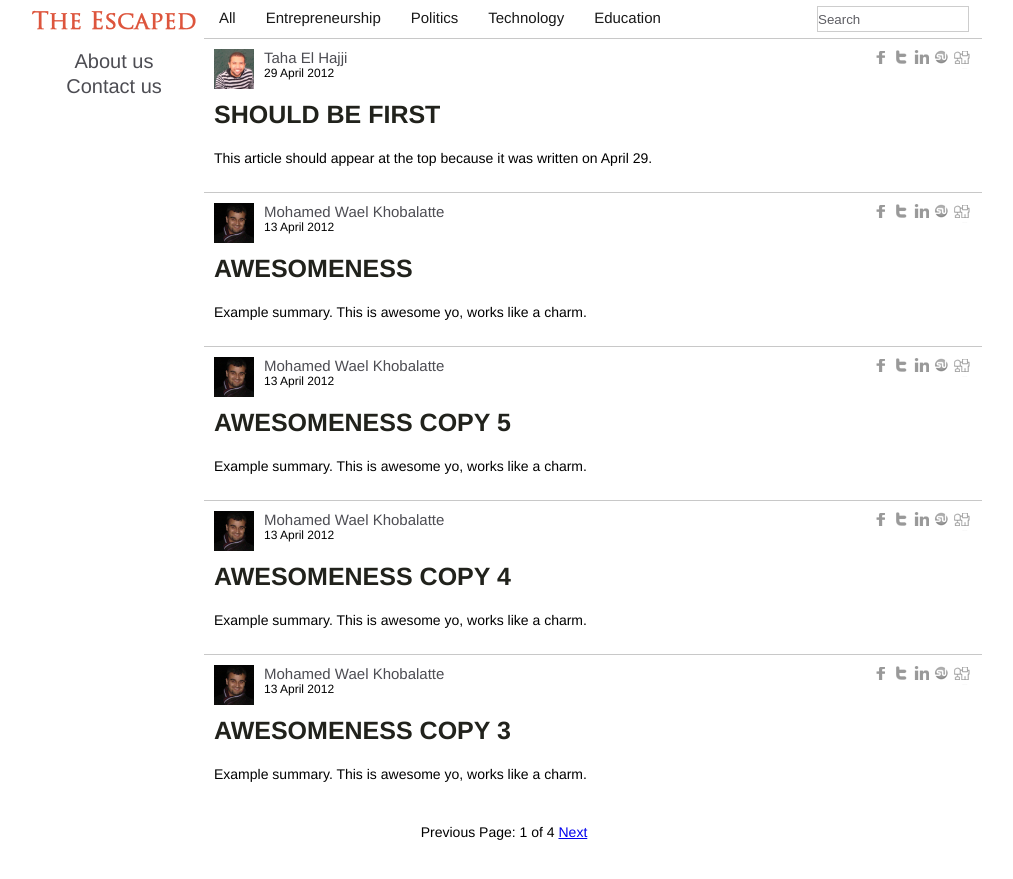
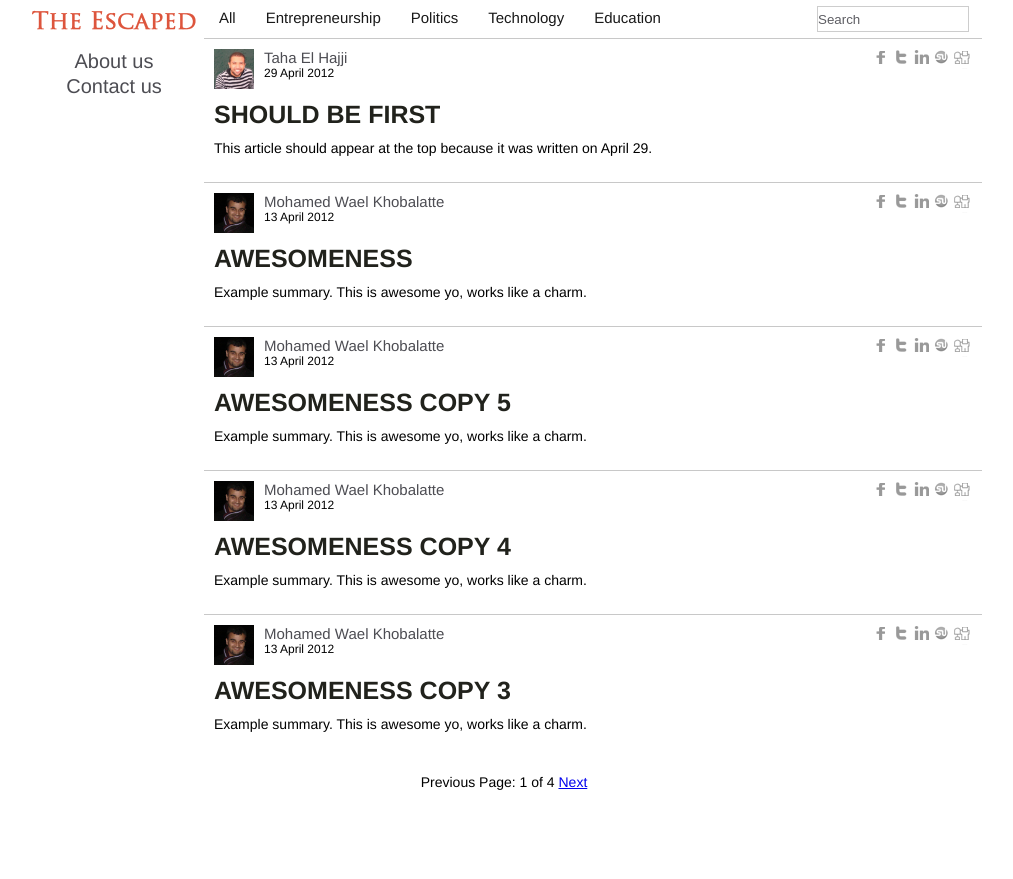
Before and after one commit to YoussefKababe/theescaped.github.com, a Jekyll site: the page built from index.html, in a window 1280 px wide. Shown: the top 879 px of the page, without its empty margins (136-1149 px from the left). Built offline with Jekyll 4.4.1, drawn with Linux system fonts in a browser that asks for light colours; nearby versions of some CDN libraries; some web fonts are replaced; the list of posts is cut into pages by our own code.

Commit message:
style corrections

```diff
--- a/assets/css/base.css
+++ b/assets/css/base.css
@@ -167,7 +167,7 @@ body {
       color: #21221c;
       text-transform: uppercase;
       display: block;
-      margin: 20px 0 20px 0;
+      margin: 20px 0 10px 0;
       font-size: 25px;
       font-weight: bold; }
       #articles_container .article_wrapper .article_title a:link, #articles_container .article_wrapper .article_title a:active, #articles_container .article_wrapper .article_title a:visited {
--- a/assets/css/base.scss
+++ b/assets/css/base.scss
@@ -197,7 +197,7 @@ body{
                 color: $color0;
                 text-transform: uppercase;
                 display: block;
-                margin: 20px 0 20px 0;
+                margin: 20px 0 10px 0;
                 font:{
                     size: 25px;
                     weight: bold;
```
